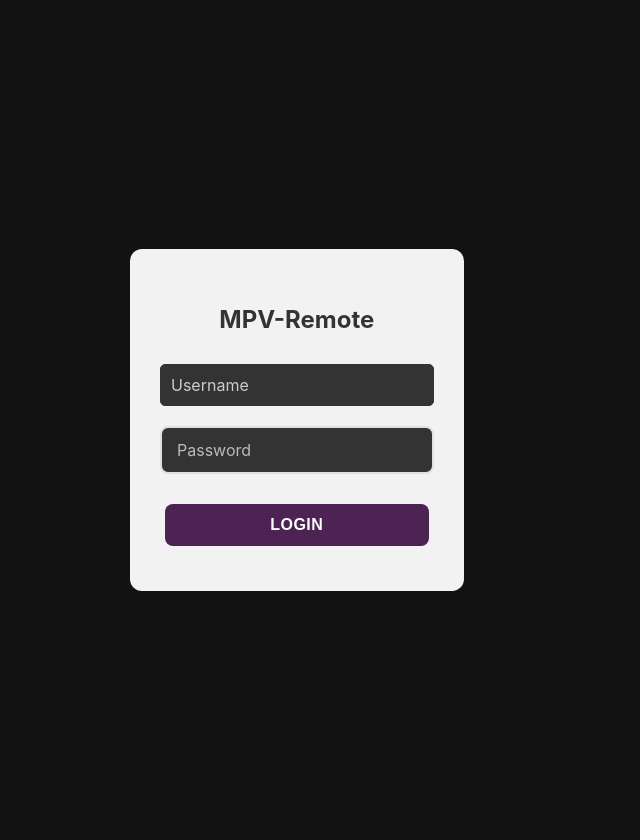
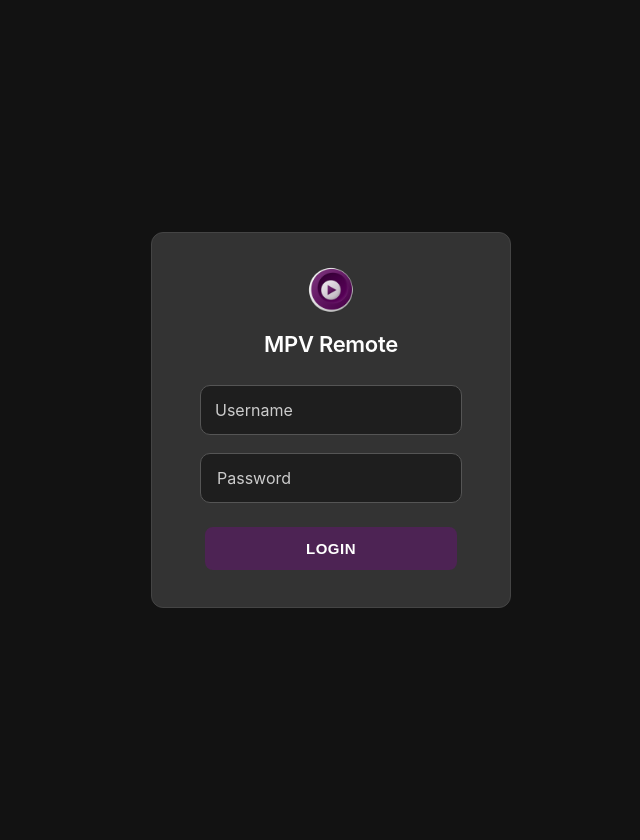
Before and after one commit to csq/mpv-remote, a Flask app: template mpv_remote/templates/login.html in a window 1280 px wide. Shown: the whole page, without its empty margins (309-949 px from the left). Run offline with Flask 3, Linux system fonts and the light colour scheme; the template is opened without the code that fills it, so the values that code supplies are empty; parts of the project's set-up code (start-up, migrations or seed data) failed here and were passed over; some libraries are stand-ins or nearby versions.

Commit message:
style: apply global theme to login form

```diff
--- a/mpv_remote/static/css/pages/login.css
+++ b/mpv_remote/static/css/pages/login.css
@@ -1,150 +1,150 @@
+@import url('../components.css');
+
 body {
     display: flex;
-    font-family: -apple-system, BlinkMacSystemFont, 'Segoe UI', Roboto, 'Helvetica Neue', Arial, sans-serif;
-    background-color: #121212;
     min-height: 100vh;
     align-items: center;
     justify-content: center;
     padding: 20px;
+    background-color: #121212;
+    color: #ffffff;
+    font-family: -apple-system, BlinkMacSystemFont, 'Segoe UI', Roboto, 'Helvetica Neue', Arial, sans-serif;
+}
+
+input[type="text"] {
+    background-color: #1e1e1e;
+    color: #ffffff;
+    outline: none;
+    border: 1px solid #333;
+    border-radius: 10px;
+    border-color: #555;
+    padding: 14px;
 }
 
 #url-form-container {
-    width: 80%;
-    max-width: 400px;
-    display: flex;
-    justify-content: center;
-    align-items: center;
+    width: 100%;
+    max-width: 360px;
 }
 
 .login-card {
-    background: #f2f2f2;
+    background: #333333;
     border-radius: 12px;
-    padding: 40px 30px;
-    width: 100%;
-    animation: slideUp 0.4s ease-out;
-}
-
-@keyframes slideUp {
-    from {
-        opacity: 0;
-        transform: translateY(20px);
-    }
-    to {
-        opacity: 1;
-        transform: translateY(0);
-    }
+    padding: 32px 48px;
+    border: 1px solid #444;
 }
 
 .login-header {
     text-align: center;
-    margin-bottom: 30px;
+    margin-bottom: 28px;
+}
+
+.favicon-img {
+    width: 50px;
+    height: 50px;
+    margin-bottom: 12px;
+    border-radius: 8px;
 }
 
 .login-header h1 {
-    font-size: 24px;
-    color: #333;
-    margin-bottom: 8px;
-    font-weight: 700;
+    font-size: 22px;
+    font-weight: 600;
+    color: #ffffff;
+    margin: 0;
+    letter-spacing: -0.3px;
 }
 
 .login-form {
     display: flex;
     flex-direction: column;
-    gap: 20px;
+    gap: 18px;
 }
 
 .form-group {
     display: flex;
     flex-direction: column;
-    gap: 8px;
+    gap: 6px;
 }
 
 .form-group label {
-    font-size: 14px;
+    font-size: 13px;
     font-weight: 600;
-    color: #333;
+    color: #e0e0e0;
     text-transform: uppercase;
     letter-spacing: 0.5px;
 }
 
 .form-input {
-    padding: 12px 15px;
-    border: 2px solid #e0e0e0;
-    border-radius: 8px;
+    padding: 14px 16px;
+    border: 1px solid #555;
+    border-radius: 10px;
     font-size: 16px;
-    transition: all 0.3s ease;
+    background-color: #1e1e1e;
+    color: #ffffff;
+    transition: border-color 0.2s ease, box-shadow 0.2s ease, background-color 0.2s ease;
     font-family: inherit;
+}
+
+.form-input::placeholder {
+    color: #cccccc;
 }
 
 .form-input:focus {
     outline: none;
     border-color: #97889a;
-    box-shadow: 0 0 0 3px rgba(102, 126, 234, 0.1);
+    box-shadow: 0 0 0 3px rgba(151, 136, 154, 0.2);
+    background-color: #252525;
 }
 
-.form-input::placeholder {
-    color: #bbb;
+.form-input:hover {
+    border-color: #666;
 }
 
 .submit-btn {
-    padding: 12px 20px;
+    padding: 13px 20px;
     background-color: #4d2354;
-    color: #ffff;
+    color: #ffffff;
     border: none;
     border-radius: 8px;
-    font-size: 16px;
+    font-size: 15px;
     font-weight: 600;
     cursor: pointer;
-    transition: all 0.3s ease;
-    margin-top: 10px;
+    transition: background-color 0.2s ease, transform 0.1s ease;
+    margin-top: 6px;
     text-transform: uppercase;
     letter-spacing: 0.5px;
 }
 
 .submit-btn:hover {
-    background-color: #4d2354;
-    transform: translateY(-2px);
+    background-color: #6b3078;
 }
 
 .submit-btn:active {
-    transform: translateY(0);
+    transform: scale(0.98);
+}
+
+.submit-btn:disabled {
+    opacity: 0.5;
+    cursor: not-allowed;
 }
 
 .error-message {
-    color: red;
-    font-size: 14px;
+    color: #dc3545;
+    font-size: 13px;
     margin-top: 10px;
     text-align: center;
+    padding: 10px 12px;
+    background-color: rgba(220, 53, 69, 0.1);
+    border-radius: 6px;
 }
 
-.error-text {
-    flex: 1;
-}
-
-/* Tablet & smaller screens */
-@media (max-width: 768px) {
-    .login-card {
-        padding: 30px 20px;
-    }
-
-    .login-header h1 {
-        font-size: 24px;
-    }
-
-    .form-input,
-    .submit-btn {
-        font-size: 16px;
-    }
-}
-
-/* Mobile phones */
 @media (max-width: 480px) {
     body {
-        padding: 15px;
+        padding: 20px;
     }
 
     .login-card {
-        padding: 25px 15px;
+        padding: 28px 22px;
+        border-radius: 12px;
     }
 
     .login-header h1 {
@@ -152,12 +152,12 @@ body {
     }
 
     .form-group label {
-        font-size: 13px;
+        font-size: 12px;
     }
 
     .form-input,
     .submit-btn {
-        padding: 11px 12px;
+        padding: 14px 16px;
         font-size: 16px;
     }
 
--- a/mpv_remote/templates/login.html
+++ b/mpv_remote/templates/login.html
@@ -12,7 +12,8 @@
 <div id="url-form-container">
     <div class="login-card">
         <div class="login-header">
-            <h1>MPV-Remote</h1>
+            <img src="{{ url_for('static', filename='favicon.ico') }}" alt="MPV Remote" class="favicon-img">
+            <h1>MPV Remote</h1>
         </div>
 
         <form method="POST" action="/login" class="login-form">
```
